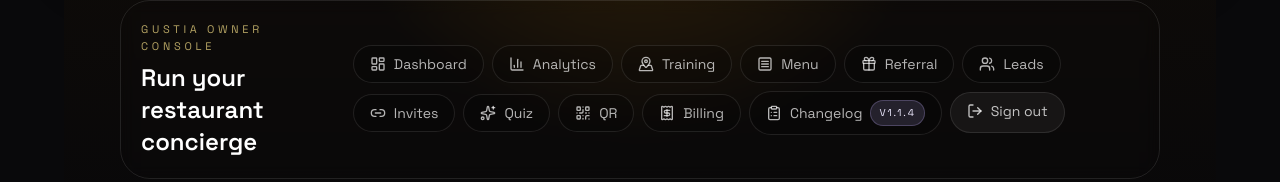
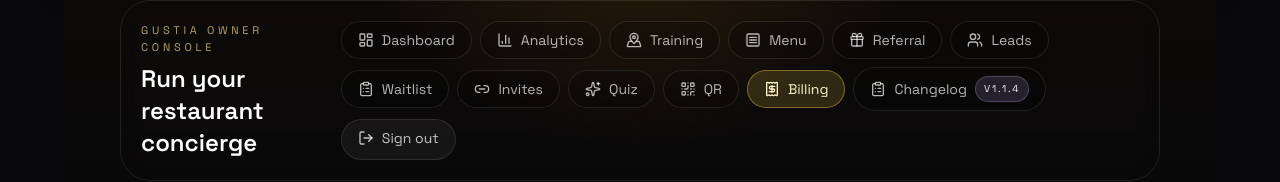
Before and after one commit to charlesclz03/Table-AI, a Next.js app: page /admin/billing/canceled in a window 1280 px wide. Shown: the part 170-352 px from the top of the page. Built offline with nearby package versions, Linux system fonts and the light colour scheme; no server answers.

Commit message:
[Gustia] Prompt 30: Final polish — nav active routes, waitlist nav link, unused imports cleaned

```diff
--- a/components/admin/AdminChrome.tsx
+++ b/components/admin/AdminChrome.tsx
@@ -50,6 +50,11 @@
     icon: Users,
   },
   {
+    href: '/admin/waitlist',
+    label: 'Waitlist',
+    icon: ClipboardList,
+  },
+  {
     href: '/admin/invite',
     label: 'Invites',
     icon: Link2,
@@ -92,6 +97,14 @@
   const pathname = usePathname()
   const isLoginPage = pathname === '/admin/login'
 
+  function isActiveRoute(href: string) {
+    if (href === '/admin') {
+      return pathname === '/admin' || pathname === '/admin/dashboard'
+    }
+
+    return pathname === href || pathname.startsWith(`${href}/`)
+  }
+
   if (isLoginPage) {
     return <>{children}</>
   }
@@ -121,7 +134,7 @@
                   href={item.href}
                   className={cn(
                     'inline-flex items-center gap-2 rounded-full border px-4 py-2 text-sm transition',
-                    pathname === item.href
+                    isActiveRoute(item.href)
                       ? 'border-amber-300/40 bg-amber-300/15 text-amber-100'
                       : 'border-white/10 bg-black/20 text-white/70 hover:bg-white/10 hover:text-white'
                   )}
--- a/components/admin/LeadsClientPage.tsx
+++ b/components/admin/LeadsClientPage.tsx
@@ -1,9 +1,8 @@
 'use client'
 
-import { useCallback, useState } from 'react'
+import { useState } from 'react'
 import { format } from 'date-fns'
 import {
-  LEAD_PIPELINE_STATUSES,
   LEAD_STATUS_LABELS,
   type LeadPipelineStatus,
 } from '@/lib/admin/lead-pipeline'
--- /dev/null
+++ b/tmp-fork-test.js
@@ -0,0 +1 @@
+process.send?.('ready'); setTimeout(()=>process.exit(0),10)
```
